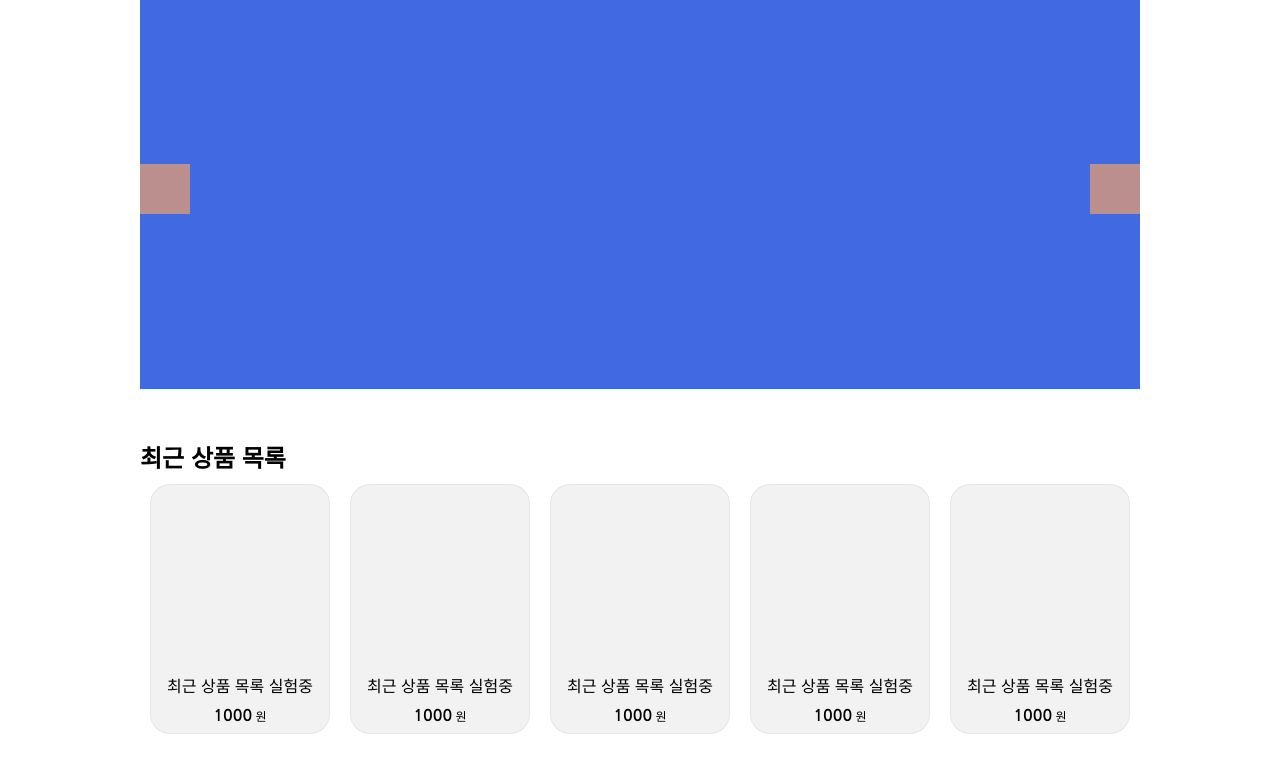
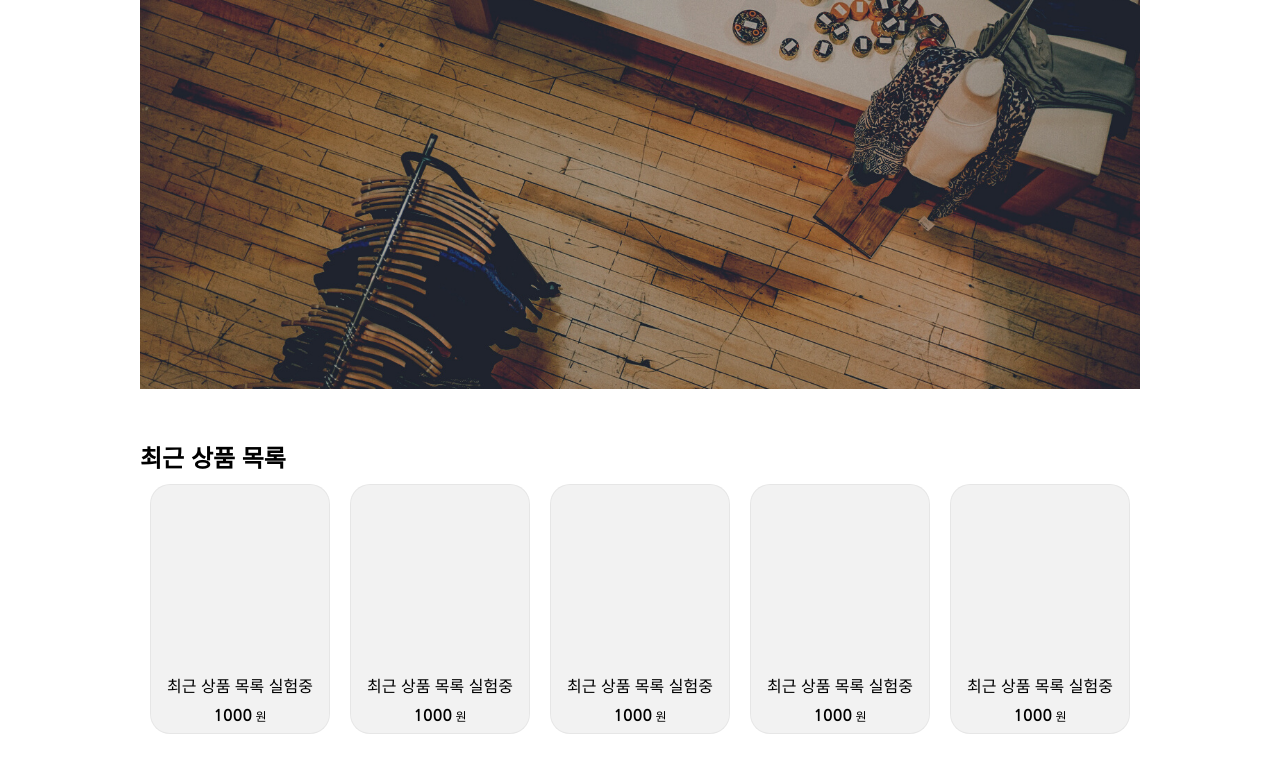
Before and after one commit to ChocoDarling/20201023_single-portfolio, a website: page views/main.html in a window 1280 px wide. Shown: the part 81-852 px from the top of the page. Drawn offline with nearby package versions, Linux system fonts and the light colour scheme; files that its build step writes are made by us from their sources; no server answers.

Commit message:
20201126-temp_banner

```diff
--- a/views/main.html
+++ b/views/main.html
@@ -1,8 +1,10 @@
 {% extends "layout.html" %} {% block wrap %}
 <div class="banner">
-  <div class="banner btn left"></div>
-  <div class="inner-banner"></div>
-  <div class="banner btn right"></div>
+  <!-- <div class="banner btn left"></div> -->
+  <div class="inner-banner">
+    <img src="/imgs/banner/banner.png" alt="" />
+  </div>
+  <!-- <div class="banner btn right"></div> -->
 </div>
 <div id="item-list">
   <div id="last-item-list">
```
Also changed, not shown: imgs/banner/banner.png (added).
